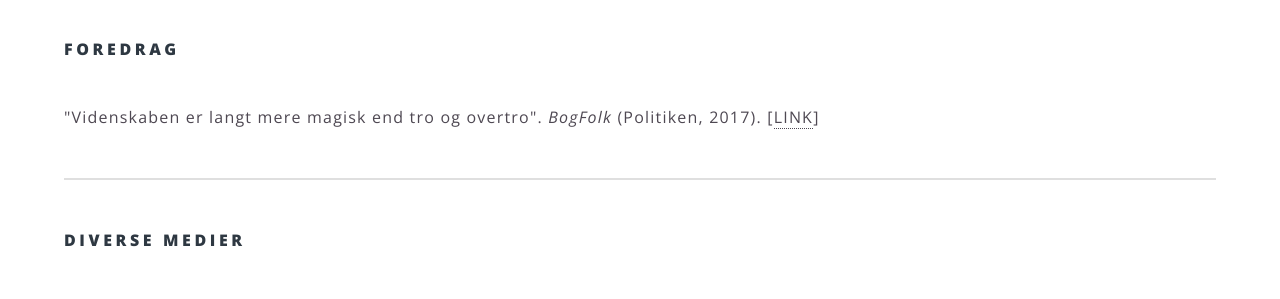
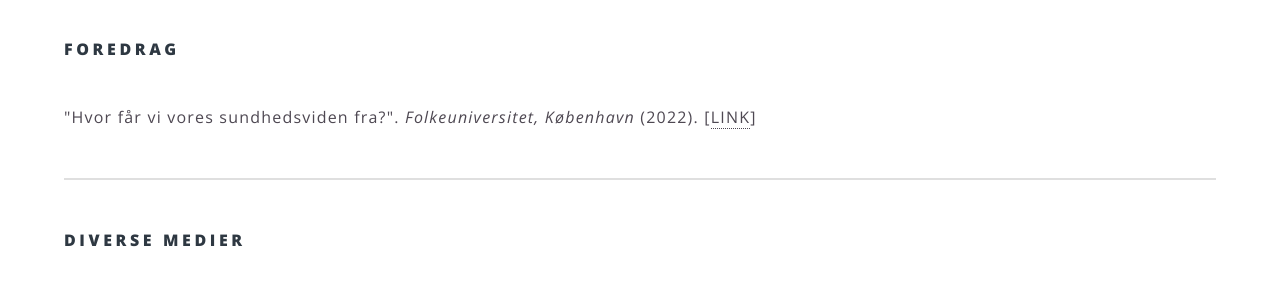
Before and after one commit to tbendixen/tbendixen.github.io.dk, a Jekyll site: the page built from debat.html, in a window 1280 px wide and 900 px high, scrolled down 1906 px. Shown: the part 178-477 px from the top of the window. Built offline with Jekyll 4.4.1, drawn with Linux system fonts in a browser that asks for light colours.

Commit message:
Update debat.html

```diff
--- a/debat.html
+++ b/debat.html
@@ -51,8 +51,8 @@ title: Medier & Debat
 			<hr />
 			<h4>Foredrag</h4>
 			<br />
-			<p>"Videnskaben er langt mere magisk end tro og overtro". <i>BogFolk</i> (Politiken, 2017).
-					[<a href="https://politiken.dk/podcast/bogfolk/art6221720/Videnskaben-er-langt-mere-magisk-end-tro-og-overtro">LINK</a>]</p>
+			<p>"Hvor får vi vores sundhedsviden fra?". <i>Folkeuniversitet, København</i> (2022).
+					[<a href="https://uniavisen.dk/event/hvor-faar-vi-vores-sundhedsviden-fra/">LINK</a>]</p>
 			<hr />
 			<h4>Diverse medier</h4>
 			<br />
```
